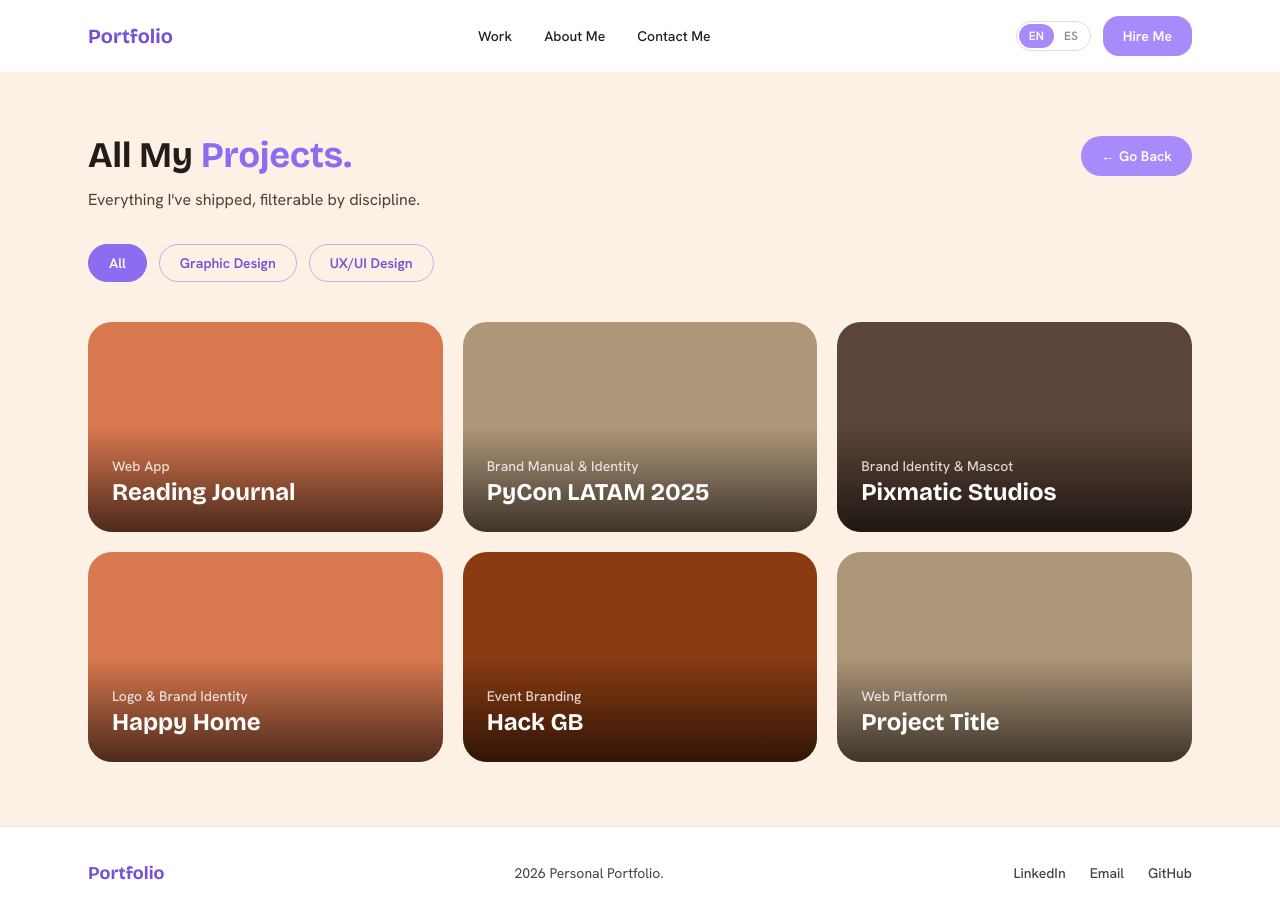
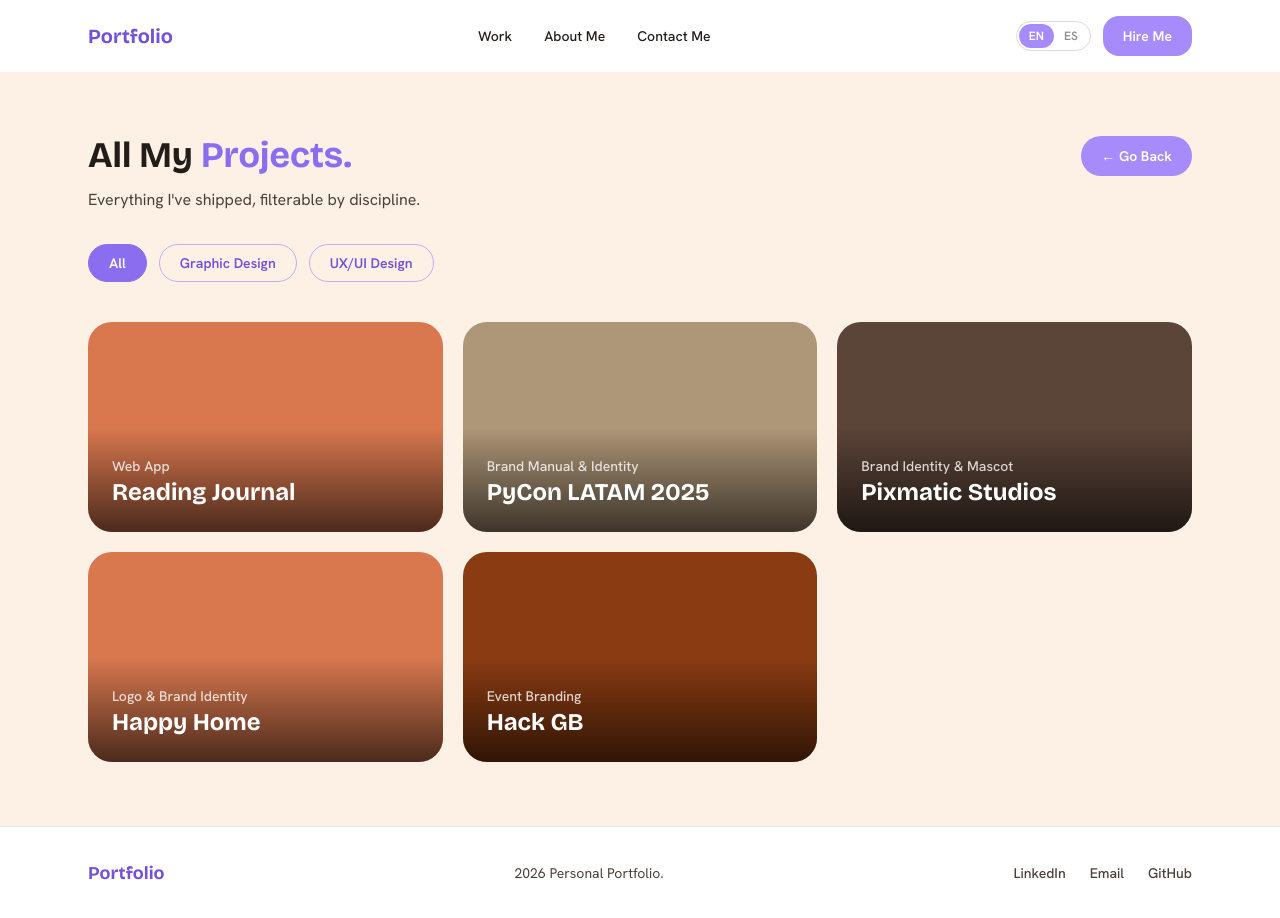
Before and after one commit to Fiore-RS/Portfolio, a React (Vite) app: page /Portfolio/work in a window 1280 px wide. Built offline with nearby package versions, Linux system fonts and the light colour scheme.

Commit message:
feat: remove unused project entry and adjust button alignment in AllProjects page

```diff
--- a/src/data/projects.ts
+++ b/src/data/projects.ts
@@ -216,37 +216,6 @@ export const projects: Project[] = [
       es: 'Diseñar bajo una fecha límite estricta para la búsqueda de patrocinadores significó confiar en mi primera dirección fuerte en vez de iterar sin fin — un buen ejercicio para entregar rápido una marca clara y simbólica (el fénix) para un equipo con el que nunca había trabajado.',
     },
   },
-  {
-    id: '4',
-    slug: 'project-title-4',
-    title: { en: 'Project Title', es: 'Título del Proyecto' },
-    type: { en: 'Web Platform', es: 'Plataforma Web' },
-    category: 'UX/UI Design',
-    cardColor: 'bg-clay',
-    timeline: { en: 'XX weeks', es: 'XX semanas' },
-    role: { en: 'Product Designer', es: 'Diseñadora de Producto' },
-    tools: { en: 'Figma, React', es: 'Figma, React' },
-    overview: {
-      en: [
-        'Replace this with a short description of the project: who it was for, the problem it solved, and your role.',
-        'Add a second paragraph on the process or a key decision you made along the way.',
-      ],
-      es: [
-        'Reemplaza esto con una breve descripción del proyecto: para quién fue, qué problema resolvió, y tu rol.',
-        'Agrega un segundo párrafo sobre el proceso o una decisión clave que tomaste en el camino.',
-      ],
-    },
-    gallery: [
-      { color: 'bg-rust', alt: { en: 'Placeholder gallery image 1', es: 'Imagen de galería de ejemplo 1' } },
-      { color: 'bg-terracotta', alt: { en: 'Placeholder gallery image 2', es: 'Imagen de galería de ejemplo 2' } },
-      { color: 'bg-clay', alt: { en: 'Placeholder gallery image 3', es: 'Imagen de galería de ejemplo 3' } },
-      { color: 'bg-espresso', alt: { en: 'Placeholder gallery image 4', es: 'Imagen de galería de ejemplo 4' } },
-    ],
-    summary: {
-      en: 'Replace with a closing reflection on what this project taught you.',
-      es: 'Reemplaza con una reflexión final sobre lo que este proyecto te enseñó.',
-    },
-  },
 ]
 
 export const getProjectBySlug = (slug: string) => projects.find((p) => p.slug === slug)
--- a/src/pages/AllProjects.tsx
+++ b/src/pages/AllProjects.tsx
@@ -29,7 +29,7 @@ export default function AllProjects() {
         </div>
         <Link
           to="/"
-          className="rounded-full bg-accent-400 px-5 py-2.5 text-sm font-semibold text-white transition-colors hover:bg-accent-600"
+          className="self-start rounded-full bg-accent-400 px-5 py-2.5 text-sm font-semibold text-white transition-colors hover:bg-accent-600"
         >
           {t(ui.allProjectsPage.goBack)}
         </Link>
```
